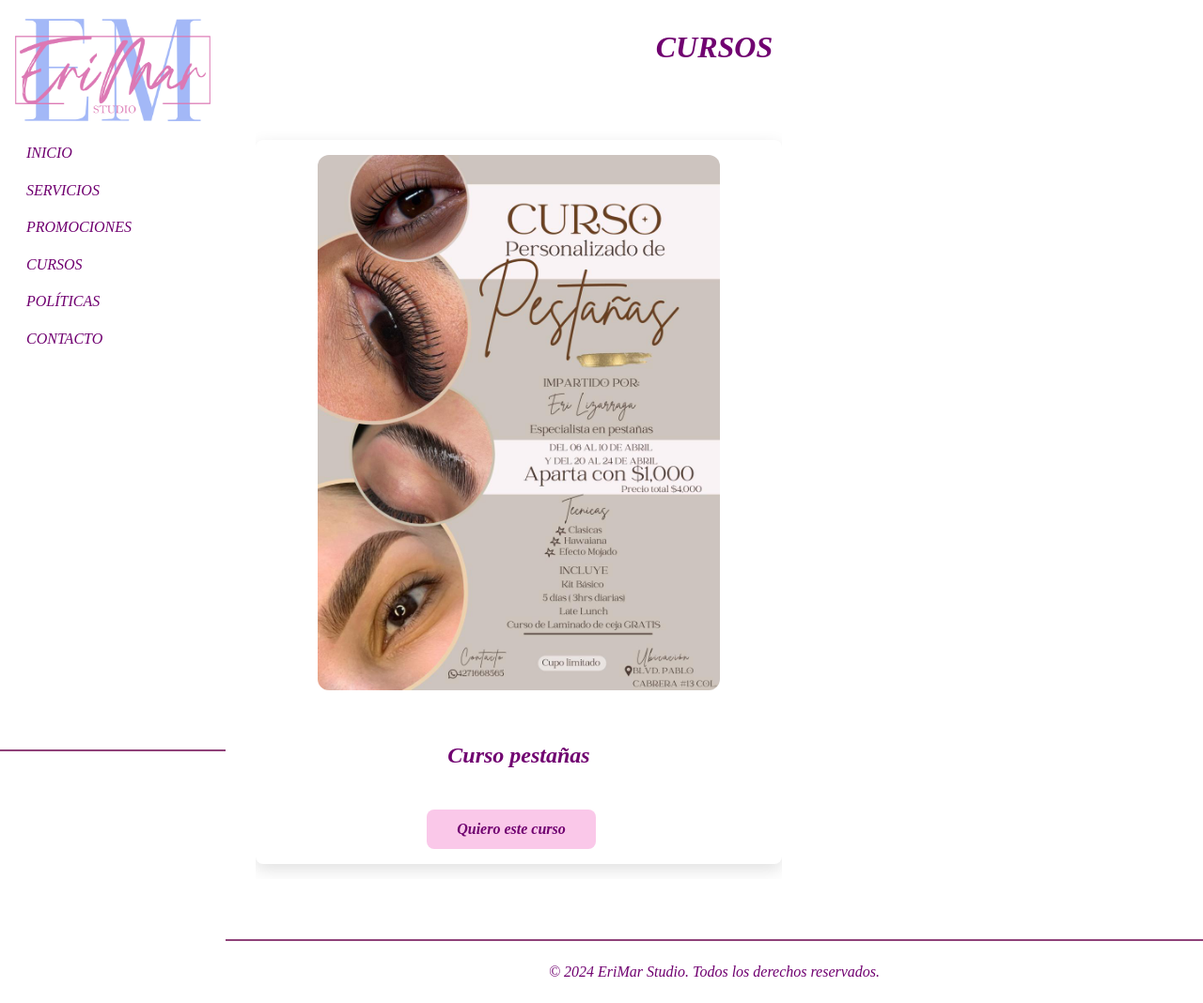
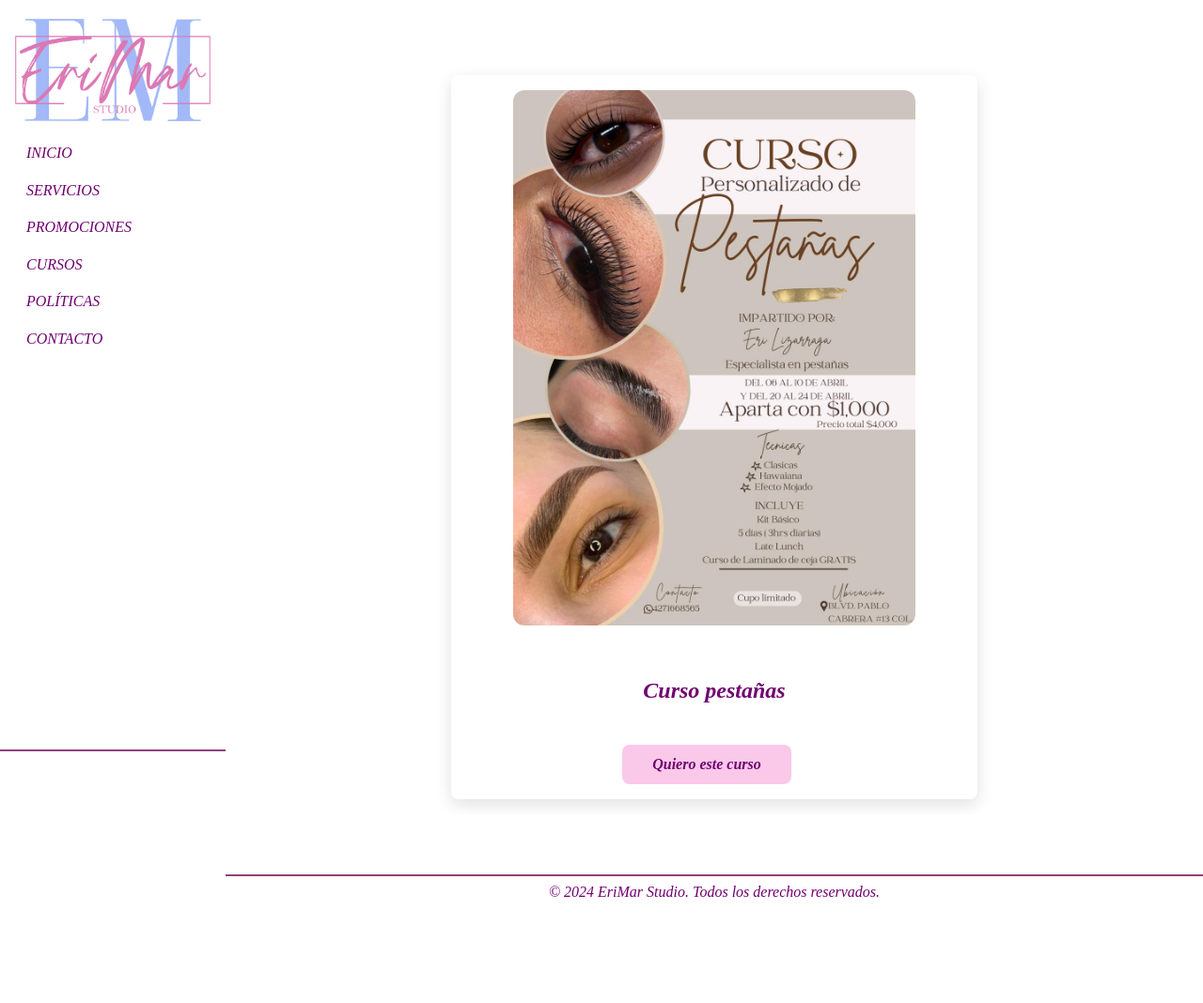
Before and after one commit to diz3ty/EriMar_Studio_Web, a Flask app: page /courses in a window 1280 px wide. Shown: the whole page at 94% size. After the commit the page ends 955 px from the top, so only its background shows below. Run offline with Flask 3, Linux system fonts and the light colour scheme.

Commit message:
update web page

```diff
--- a/static/css/main_styles.css
+++ b/static/css/main_styles.css
@@ -138,7 +138,7 @@ main { display:flex; flex-direction:column; align-items:center; justify-content:
 }
 .promo-card.promo-course-large img {
   max-height: 570px;
-  object-fit: cover;
+  object-fit: contain;
   border-radius: 12px;
 }
 .promo-card h3 { font-size:1.5rem; color:var(--accent); margin-bottom:1rem; }
@@ -163,8 +163,8 @@ main { display:flex; flex-direction:column; align-items:center; justify-content:
   .btn-reserva { font-size:.9rem; padding:.5rem 1rem; }
   .promo-card { max-width:100%; }
   .promo-card img { max-width:90%; }
-  .promo-card.promo-course-large { max-width: 80%; margin:auto; padding: 1rem; }
-  .promo-card.promo-course-large img { max-height: 310px; }
+  .promo-card.promo-course-large { max-width: 100%; margin:auto; padding: 1rem; }
+  .promo-card.promo-course-large img { width:100%; height:auto; object-fit: contain; max-height: 420px; border-radius:10px; }
 }
 
 .titulo-service,
@@ -401,7 +401,7 @@ main { padding: 1rem; }
 .service-detalle .btn { background-color: #fac8e9; color: var(--accent); padding: 1rem 3rem; border-radius: 8px; text-decoration: none; font-weight: bold; transition: background-color 0.3s ease; }
 .service-detalle .btn:hover { background-color: #ffb2fb; }
 
-.main-footer { padding: 1.5rem; }
+.main-footer { margin-top: 0; padding-top: 0.5rem; padding: 0.5rem; }
 .main-footer p { font-size: 1rem; }
 
 .services-cards { display: grid; grid-template-columns: repeat(auto-fit, minmax(250px, 1fr)); flex-wrap: wrap; justify-content: center; gap: 1rem; padding: 1rem; width: 100%; align-items: stretch; grid-auto-rows: 1fr; }
@@ -1057,7 +1057,9 @@ main > .titulo-service-container .titulo-service {
     grid-column: 2;
     grid-row: 2;
     width: 100%;
+    margin-top: 0;
     margin: 0;
+    padding-top: 0.3rem;
     padding: 0.75rem 0.25rem;
   }
 
--- a/templates/courses.html
+++ b/templates/courses.html
@@ -58,9 +58,8 @@
     </header>
     <main>
       <div class="titulo-service-container">
-        <h1 class="titulo-service">CURSOS</h1>
       </div>
-      <section class="promos" id="promos">
+      <section class="cards-slider promos" id="promos">
         <div class="promos-container">
           <div class="promo-card promo-course-large">
             <h3>Curso pestañas</h3>
--- a/templates/policies.html
+++ b/templates/policies.html
@@ -47,7 +47,6 @@
     </header>
     <main>
       <div class="titulo-service-container">
-        <h1 class="titulo-service">POLÍTICAS</h1>
       </div>
       <section class="policies" id="policies">
         <div class="policies-grid">
@@ -55,7 +54,7 @@
             <img src="/static/images/nuestras_politicas.jpeg" alt="Nuestras políticas" loading="eager" fetchpriority="high" />
           </div>
           <div class="policies-content">
-            <p><strong>Consulta nuestras políticas<br />para un mejor servicio.</strong></p>
+            <p><strong>Consulta nuestras políticas para un mejor servicio.</strong></p>
           </div>
         </div>
       </section>
```
